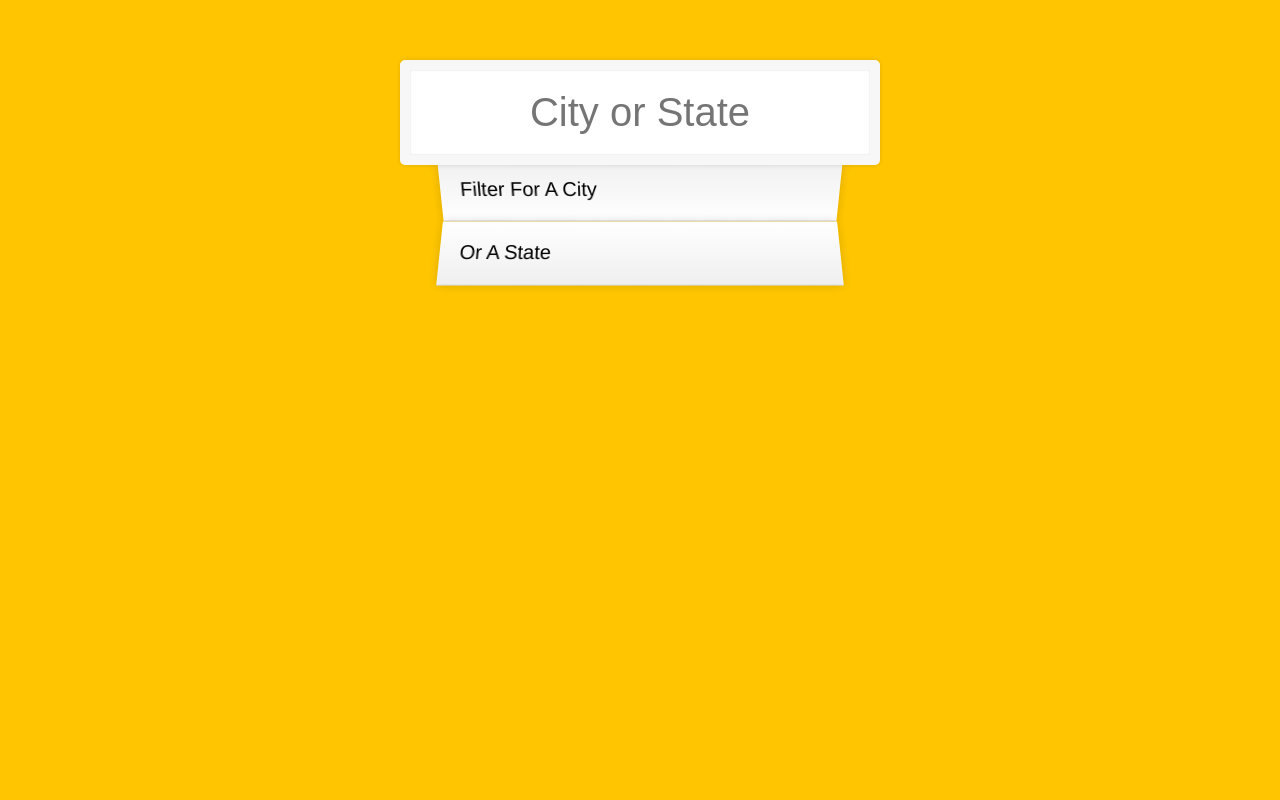
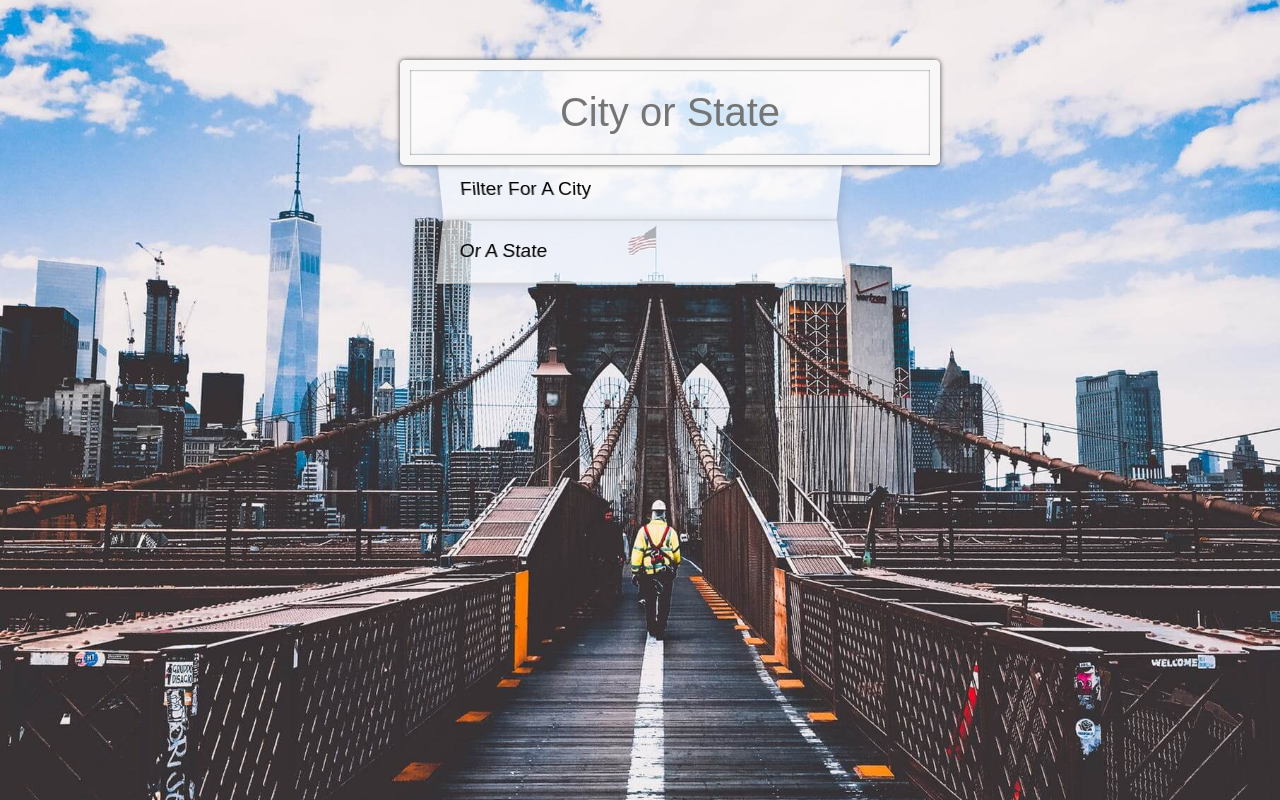
Before and after one commit to saurabh/Javascript30, a plain HTML site: page 06 - Type Ahead/index.html in a window 1280 px wide. Drawn offline with Linux system fonts and the light colour scheme; no server answers.

Commit message:
Minor changes for gh-pages

```diff
--- a/01 - JavaScript Drum Kit/style.css
+++ b/01 - JavaScript Drum Kit/style.css
@@ -1,6 +1,6 @@
 html {
   font-size: 10px;
-  background: url(https://i.imgur.com/b9r5sEL.jpg ) bottom center;
+  background: url(background.jpg) bottom center;
   background-size: cover;
 }
 
--- a/02 - JS and CSS Clock/style.css
+++ b/02 - JS and CSS Clock/style.css
@@ -1,5 +1,5 @@
 html {
-  background: url(https://i.imgur.com/i426CCr.jpg) bottom center;
+  background: url(bg.jpg) bottom center;
   background-size: cover;
   font-family: 'helvetica neue';
   text-align: center;
--- a/06 - Type Ahead/style.css
+++ b/06 - Type Ahead/style.css
@@ -1,9 +1,8 @@
 html {
-  box-sizing: border-box;
-  background: #ffc600;
-  font-family: 'helvetica neue';
-  font-size: 20px;
-  font-weight: 200;
+  font-size: 1.2rem;
+  background: url(bg.jpeg) no-repeat center fixed;
+  background-size: cover;
+  font-family: 'Montserrat', sans-serif;
 }
 
 *, *:before, *:after {
@@ -32,14 +31,14 @@ input.search {
   z-index: 2;
   border-radius: 5px;
   font-size: 40px;
-  box-shadow: 0 0 5px rgba(0, 0, 0, 0.12), inset 0 0 2px rgba(0, 0, 0, 0.19);
+  box-shadow: 0 0 5px rgba(0, 0, 0, 0.7), inset 0 0 2px rgba(0, 0, 0, 0.7);
+  background:rgba(255,255,255,.7);
 }
 
 .suggestions {
   margin: 0;
   padding: 0;
   position: relative;
-  /*perspective: 20px;*/
 }
 
 .suggestions li {
@@ -53,16 +52,17 @@ input.search {
   display: flex;
   justify-content: space-between;
   text-transform: capitalize;
+
 }
 
 .suggestions li:nth-child(even) {
   transform: perspective(100px) rotateX(3deg) translateY(2px) scale(1.001);
-  background: linear-gradient(to bottom,  #ffffff 0%,#EFEFEF 100%);
+  background:rgba(255,255,255,.6);
 }
 
 .suggestions li:nth-child(odd) {
+  background:rgba(255,255,255,.7);
   transform: perspective(100px) rotateX(-3deg) translateY(3px);
-  background: linear-gradient(to top,  #ffffff 0%,#EFEFEF 100%);
 }
 
 span.population {
--- /dev/null
+++ b/08 - Fun with HTML5 Canvas/style.css
@@ -0,0 +1,4 @@
+html, body {
+    margin:0;
+    background: #000000;
+  }
--- /dev/null
+++ b/12 - Key Sequence Detection/style.css
@@ -0,0 +1,12 @@
+body {
+  background-image: url(img.jpg);
+}
+
+div {
+  text-align: center;
+  font-size: 4rem;
+  color: black;
+  font-family: monospace;
+  text-shadow: 2px 2px 5px #015982;
+  padding-top: 20%;
+}
--- a/29 - Countdown Timer/style.css
+++ b/29 - Countdown Timer/style.css
@@ -2,7 +2,7 @@ html {
   box-sizing: border-box;
   font-size: 10px;
   background: #8E24AA;
-  background: linear-gradient(135deg, #BADA55 0%,#A55BAD 48%,#A55355 100%);
+  background: linear-gradient(45deg,  #42a5f5 0%,#478ed1 50%,#0d47a1 100%);
 }
 
 *, *:before, *:after {
```
Also changed, not shown: 03 - CSS Variables/index.html (+1 -1 lines), 08 - Fun with HTML5 Canvas/index.html (+3 -2 lines), 12 - Key Sequence Detection/index.html (+2 -1 lines), PULL_REQUEST_TEMPLATE.md (deleted, +0 -14 lines), 02 - JS and CSS Clock/bg.jpg (added), 03 - CSS Variables/bg.jpeg (added), 06 - Type Ahead/bg.jpeg (added), 06 - Type Ahead/index.html (renamed from 06 - Type Ahead/index-START.html), 12 - Key Sequence Detection/img.jpg (added), 1 other file.
